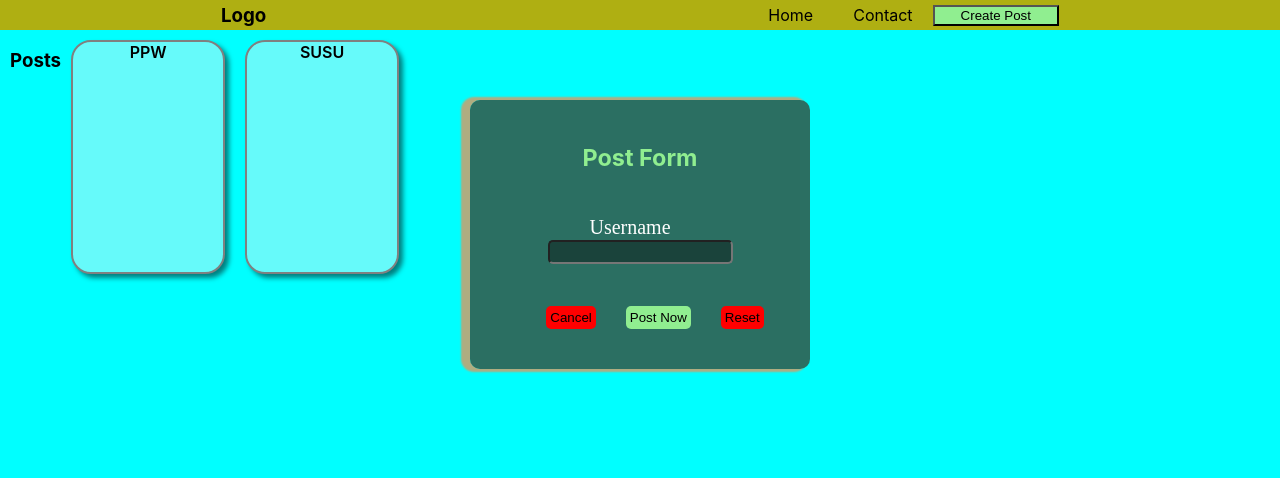
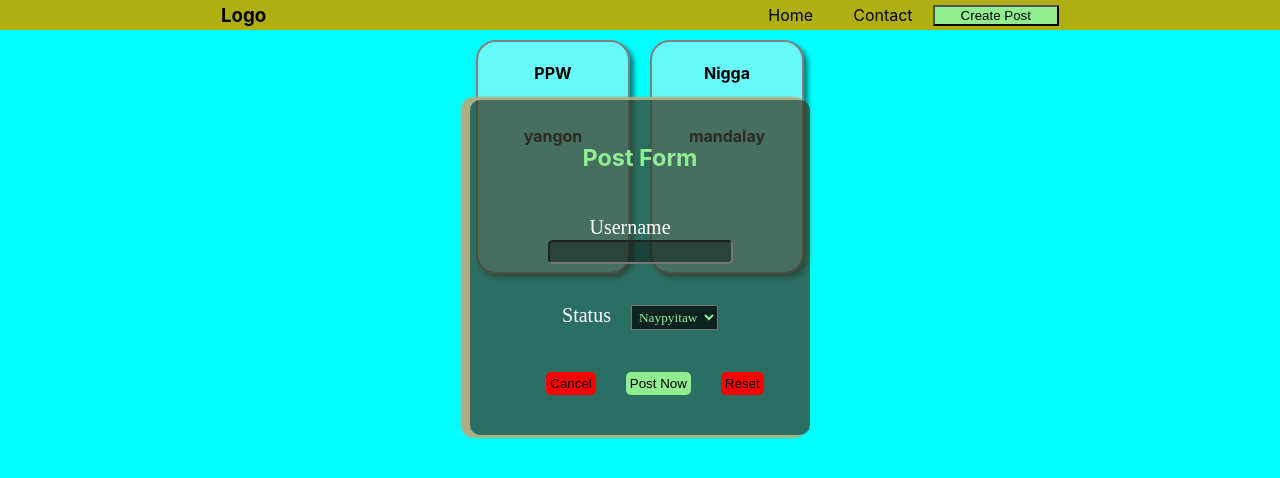
Before and after one commit to phoenixZ123/reactjs_basic, a React (Create React App) app: page / in a window 1280 px wide. Both pictures are taken after a click on the button "Create Post". Shown: the top 478 px of the page. Built offline with nearby package versions, Linux system fonts and the light colour scheme.

Commit message:
selectBox

```diff
--- a/src/App.js
+++ b/src/App.js
@@ -6,13 +6,16 @@ import { Model } from './components/Model/Model';
 import { Form } from './components/PostForm/Form';
 function App() {
   const [show, setShow] = useState(false);
+
   const [posts, setPost] = useState([
     {
       id: 1,
-      name: "PPW"
+      name: "PPW",
+      status:"yangon"
     }, {
       id: 2,
-      name: "SUSU"
+      name: "Nigga",
+      status:"mandalay"
     }
   ])
   // add post from form update
--- a/src/components/PostForm/Form.js
+++ b/src/components/PostForm/Form.js
@@ -1,34 +1,43 @@
-import React, { useRef, useState } from 'react'
+import React, { useState } from 'react'
 import './form.css'
 export const Form = ({ children, addPost }) => {
-  // const [name, setName] = useState("");
+  const [name, setName] = useState("");
+  const [status, setStatus] = useState("naypyitaw");
 
-  const data = useRef();
   const CreatePost = (e) => {
     e.preventDefault();
-    console.log(data.current.value);
-    // let post = {
-    //   id: Math.floor(Math.random(1 * 999)),
-    //   name: name
-    // }
-    // addPost(post);
-    // resetForm();
-
+    console.log(status);
+    let post = {
+      id: Math.floor(Math.random(1 * 999)),
+      name: name,
+      status: status
+    }
+    addPost(post);
+    resetForm();
   }
 
   const resetForm = () => {
-    // setName("")
-    console.log("success");
+    setName("")
   }
   return (
     <form className='post-form' onSubmit={CreatePost}>
-      <h3>Post Form</h3>
-
+      <h3>Post Form </h3>
+      {name}
       <div className='form-control'>
         <label>Username</label>
-        <input type='text' ref={data}></input>
+        <input type='text' onChange={(e) => setName(e.target.value)} value={name}></input>
       </div>
-
+      <div className='form-control'>
+        <div className="form-group">
+          <label for="">Status</label>
+          <select className="form-control" name="" id="" value={status}
+            onChange={(e) => setStatus(e.target.value)}>
+            <option value="naypyitaw">Naypyitaw</option>
+            <option value="yangon">Yangon</option>
+            <option value="mandalay">Mandalay</option>
+          </select>
+        </div>
+      </div>
       <div className='form-control'>
         {children}
         <button type='button' onClick={resetForm}>Reset</button>
--- a/src/components/PostForm/form.css
+++ b/src/components/PostForm/form.css
@@ -2,6 +2,13 @@
   padding: 20px;
   font-family: san-serif;
 }
+.post-form .form-control select {
+  background-color: rgba(0, 0, 0, 0.686);
+  outline: none;
+  color: lightgreen;
+  padding: 3px;
+}
+
 .post-form .form-control label {
   margin-right: 20px;
   font-size: 20px;
--- a/src/components/postList/Post.js
+++ b/src/components/postList/Post.js
@@ -7,8 +7,9 @@ export const Post = ({ datas }) => {
 
     return (
         <><div className='post'>
-            <div className='postList'> <h3>Posts</h3>
-                {datas.map(data => <div key={data.id} className={`single ${styles.card}`}>{data.name}
+            <div className='postList'>
+                {datas.map(data => <div key={data.id} className={`single ${styles.card}`}>
+                    <h4>{data.name}</h4> <h4>{data.status}</h4>
                 </div>)}
             </div>
         </div>
--- a/src/components/postList/post.css
+++ b/src/components/postList/post.css
@@ -3,12 +3,17 @@
   flex-grow: row-wrap;
   height: 70vh;
   margin: 10px;
+  width: 80%;
+  justify-content: center;
+  margin: auto;
   flex-wrap: wrap;
 }
 .post {
   height: 100vh;
 }
 .post .postList .single {
+  display: flex;
+  flex-direction: column;
   margin: 10px;
   height: 230px;
   width: 150px;
```
